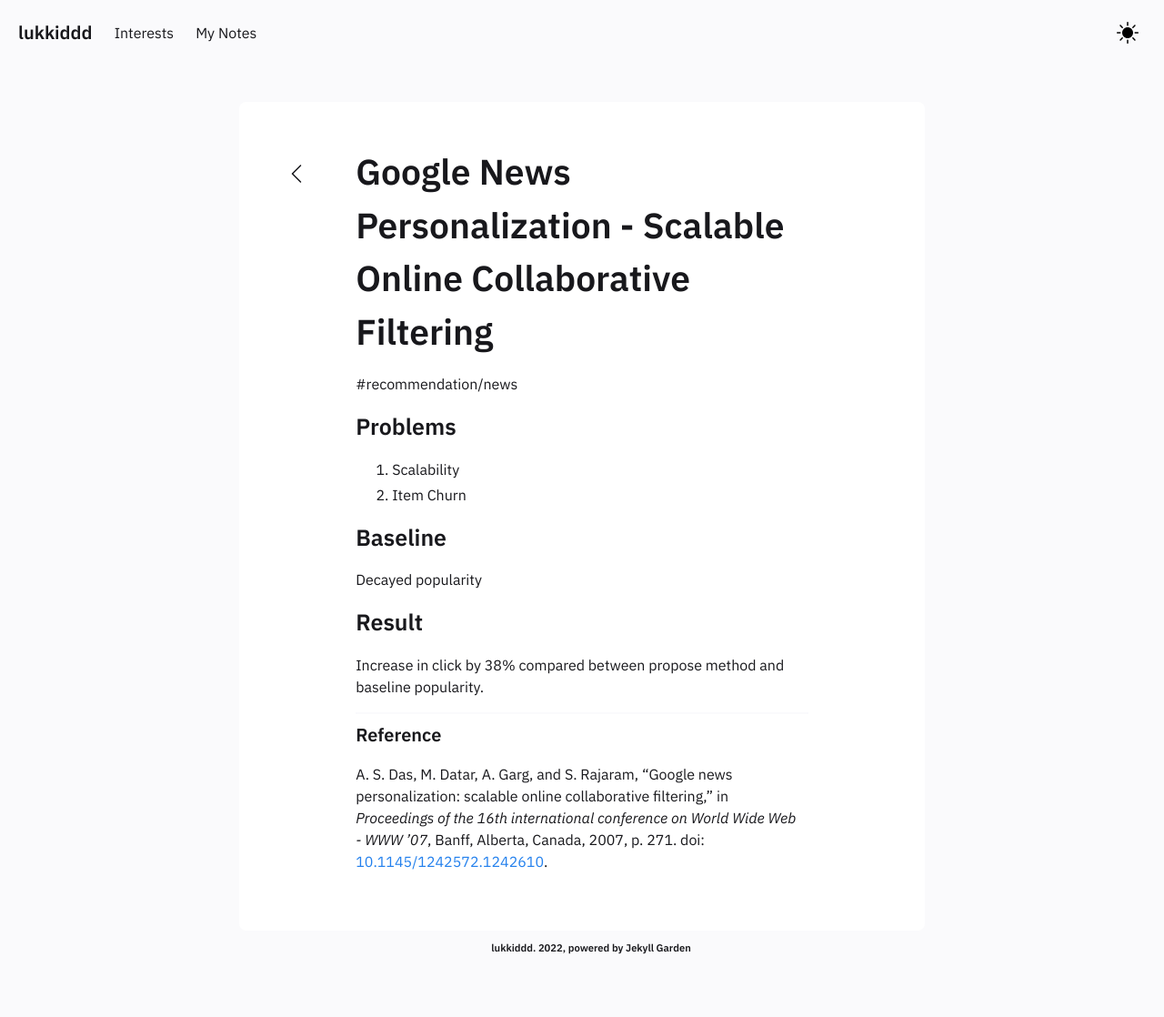
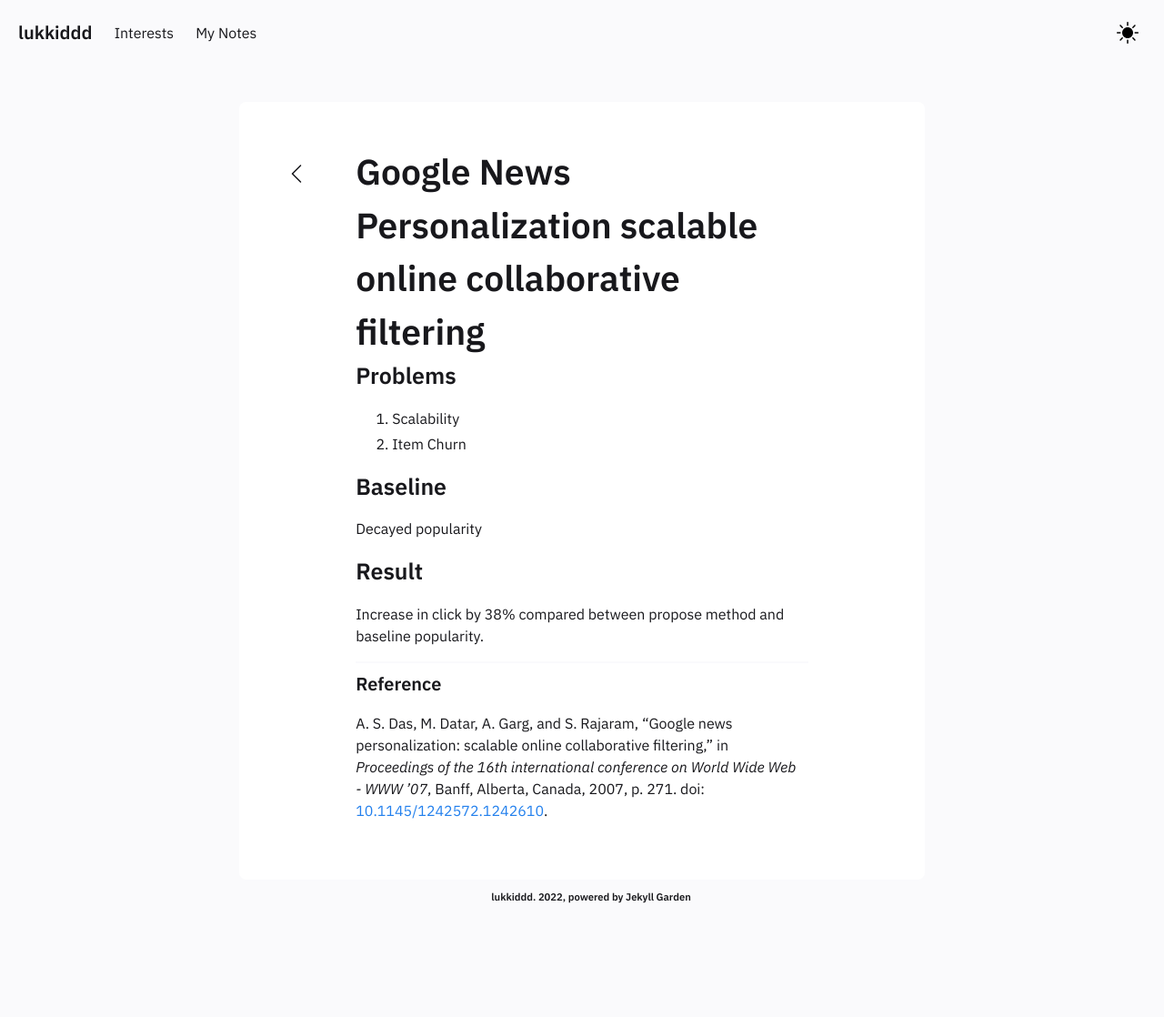
Before and after one commit to lukkiddd/lukkiddd.github.io, a Jekyll site: the page built from _notes/Public/Google News Personalization 2007.md, in a window 1280 px wide. Shown: the whole page at 91% size. Built offline with Jekyll 4.4.1, drawn with Linux system fonts in a browser that asks for light colours; after the commit the page ends 1062 px from its top, so only the background shows below that.

Commit message:
Remove tags from google news note

```diff
--- a/_notes/Public/Google News Personalization 2007.md
+++ b/_notes/Public/Google News Personalization 2007.md
@@ -1,11 +1,9 @@
 ---
-title : Google News Personalization - Scalable Online Collaborative Filtering
+title : Google News Personalization scalable online collaborative filtering
 notetype : feed
 date : 17-01-2022
 tags: #metrics
 ---
-
-#recommendation/news
 
 ### Problems
 1. Scalability
```
Also changed, not shown: _posts/2022-01-17-interests.md (+1 -1 lines).
